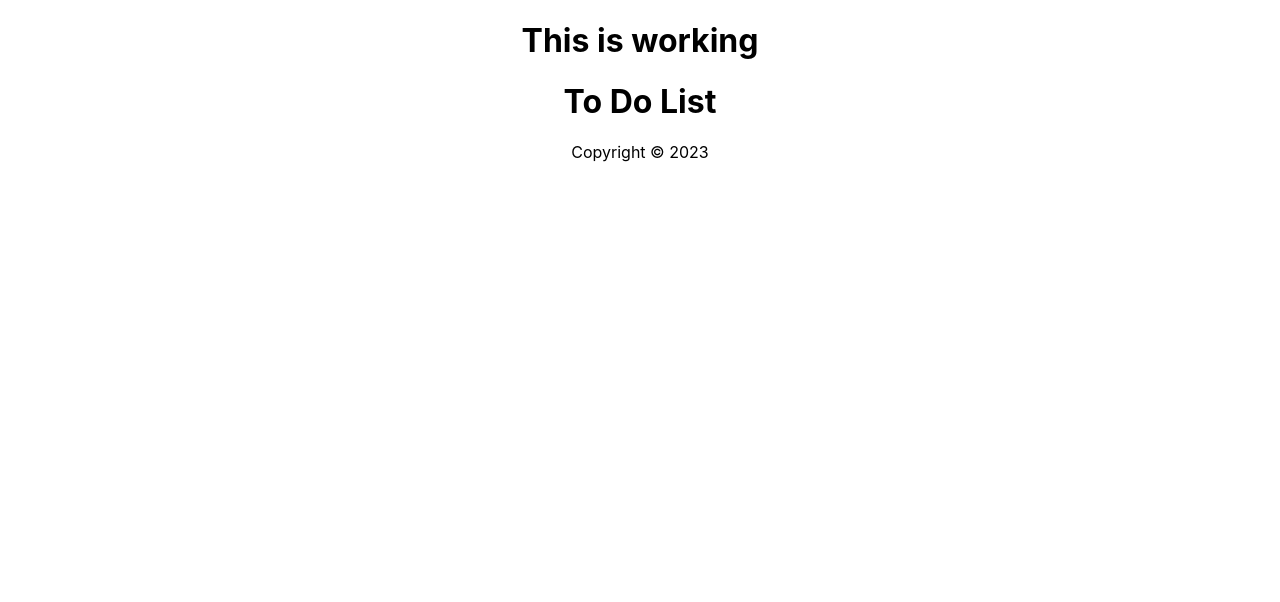
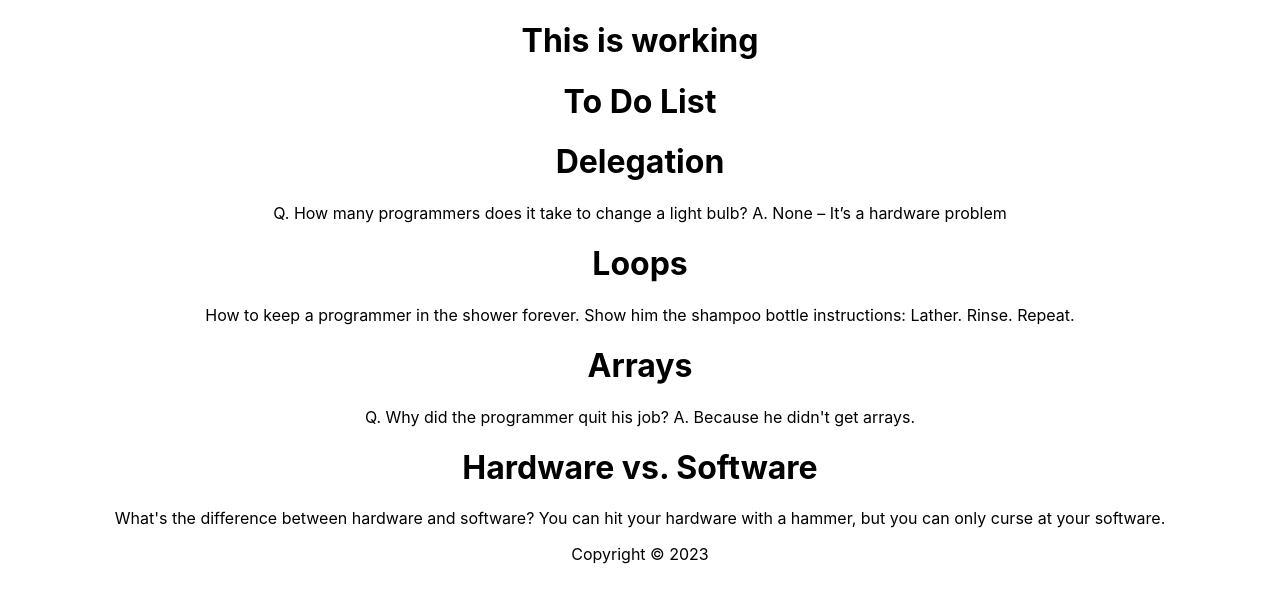
Before and after one commit to Pearl-15/React-todolist, a React (Create React App) app: page / in a window 1280 px wide. Shown: the top 602 px of the page. Built offline with nearby package versions, Linux system fonts and the light colour scheme.

Commit message:
add notes

```diff
--- a/src/App.js
+++ b/src/App.js
@@ -2,6 +2,7 @@
 import React from 'react';
 import Header from './components/Header';
 import Footer from './components/Footer';
+import Note from './components/Note';
 
 class App extends React.Component
  {
@@ -10,6 +11,7 @@
       <div className="App">
         <h1>This is working</h1>
         <Header />
+        <Note />
         <Footer />
       </div>
     );}
--- /dev/null
+++ b/src/components/Note.js
@@ -0,0 +1,20 @@
+import React from 'react';
+import notes from '../notes';
+
+class Note extends React.Component{
+    render(){
+        return(
+        <div>
+            {notes.map((note)=>{
+                return(
+                    <div key={note.key}>
+                        <h1>{note.title}</h1>
+                        <p>{note.content}</p>
+                    </div>
+                )
+            })}
+        </div>)
+    }
+}
+
+export default Note;
--- /dev/null
+++ b/src/notes.js
@@ -0,0 +1,29 @@
+const notes = [
+    {
+      key: 1,
+      title: "Delegation",
+      content:
+        "Q. How many programmers does it take to change a light bulb? A. None – It’s a hardware problem"
+    },
+    {
+      key: 2,
+      title: "Loops",
+      content:
+        "How to keep a programmer in the shower forever. Show him the shampoo bottle instructions: Lather. Rinse. Repeat."
+    },
+    {
+      key: 3,
+      title: "Arrays",
+      content:
+        "Q. Why did the programmer quit his job? A. Because he didn't get arrays."
+    },
+    {
+      key: 4,
+      title: "Hardware vs. Software",
+      content:
+        "What's the difference between hardware and software? You can hit your hardware with a hammer, but you can only curse at your software."
+    }
+  ];
+
+
+  export default notes;
```
